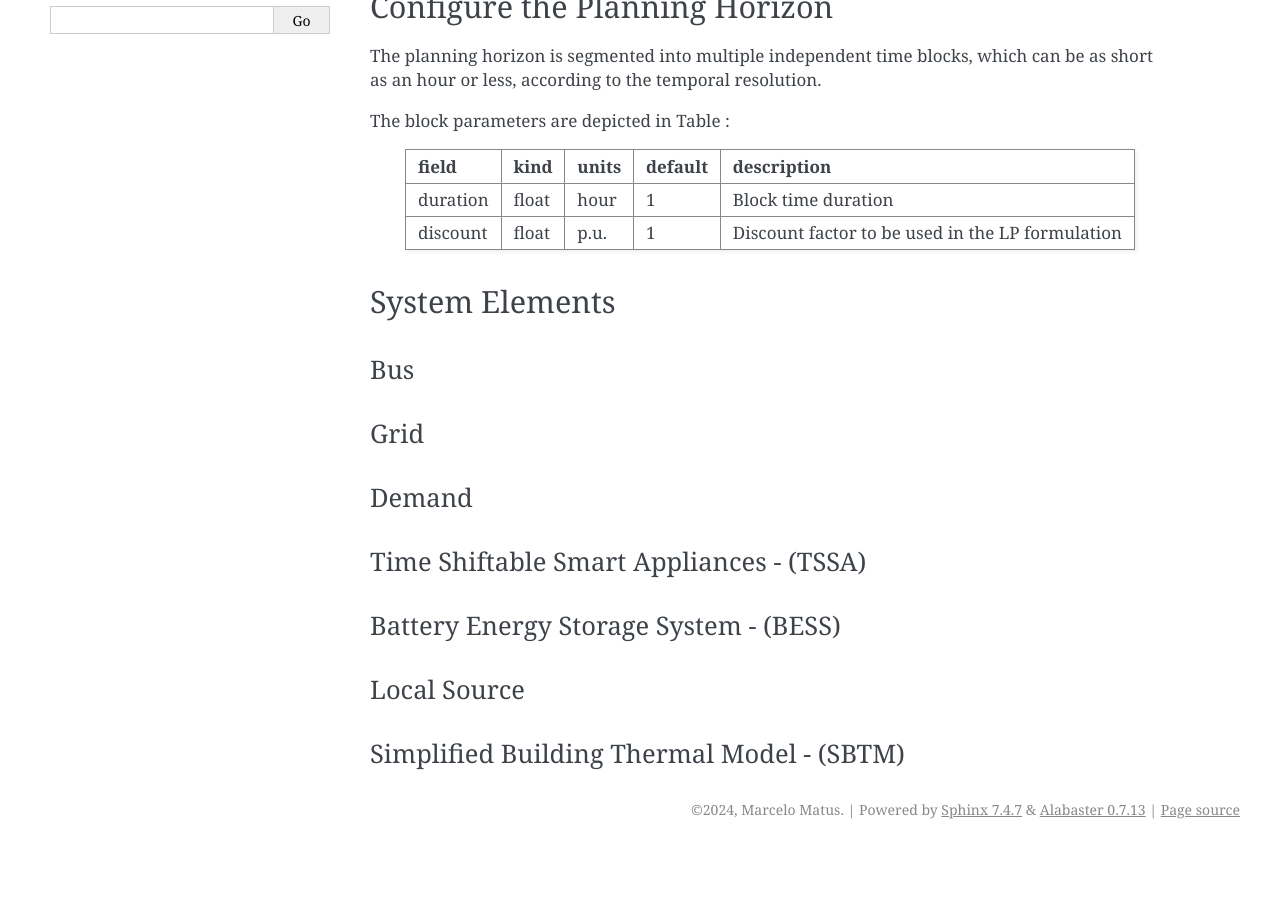
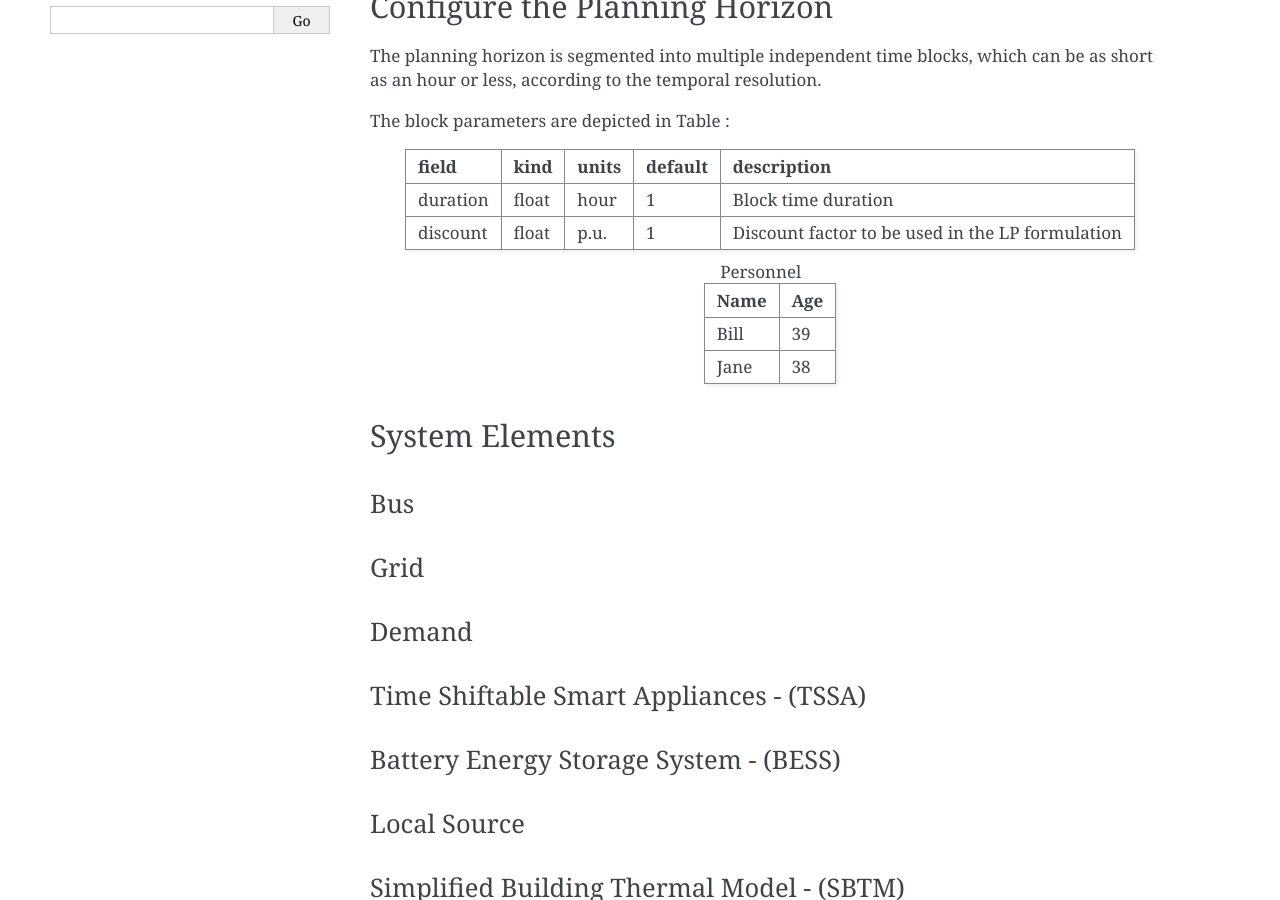
Before and after one commit to marcelomatus/gilda-opts, a Sphinx documentation site: the page built from docs/Modeling.rst, in a window 1280 px wide and 900 px high, scrolled down 515 px. Built offline with Sphinx 7.4.7, drawn with Linux system fonts in a browser that asks for light colours; pages that are not in the unit, such as notebooks, are missing from menus; before the commit the page ends 1364 px from its top, so only the background shows below that.

Commit message:
Update Modeling.rst

```diff
--- a/docs/Modeling.rst
+++ b/docs/Modeling.rst
@@ -34,7 +34,15 @@ The block parameters are depicted in Table :
 | discount | float | p.u.  |    1    | Discount factor to be used in the LP formulation |
 +----------+-------+-------+---------+--------------------------------------------------+
 
+.. table:: Personnel
 
+   +----------+---------+
+   |Name      |Age      |
+   +==========+=========+
+   |Bill      |39       |
+   +----------+---------+
+   |Jane      |38       |
+   +----------+---------+
 
 ===============
 System Elements
```
